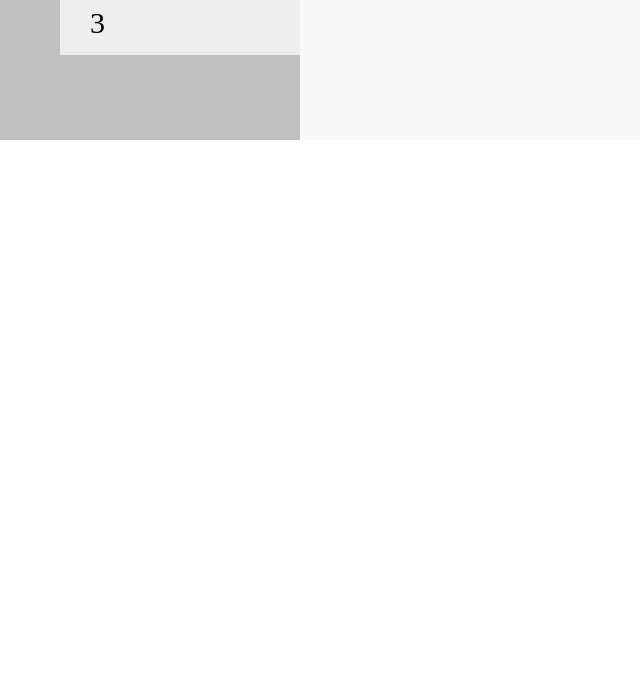
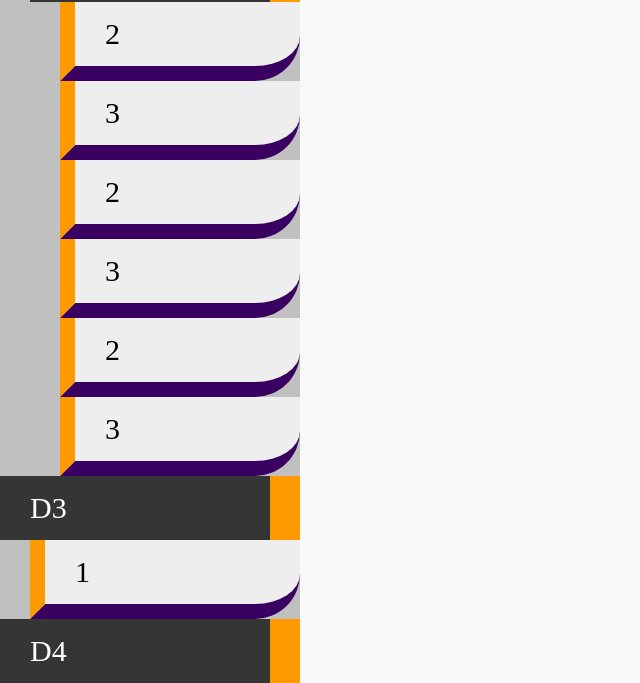
Before and after one commit to ChenMaJK/ChenmasTest, a React app in the folder ChenMasHome/: page / in a window 1280 px wide. Shown: the part 660-1343 px from the top of the page, without its empty margins (0-640 px from the left). Before the commit the page ends 800 px from the top, so only its background shows below. Built offline with nearby package versions, Linux system fonts and the light colour scheme.

Commit message:
+下拉框动画 +Button样式

```diff
--- a/ChenMasHome/src/index.js
+++ b/ChenMasHome/src/index.js
@@ -13,19 +13,27 @@ render(
         </Header>
         <Content>
             <Left className={css.left}>
-                <Dorpdown>
+                <Dorpdown faceStr="D1">
                     <Button>1</Button>
                     <Button>2</Button>
                     <Button>3</Button>
                 </Dorpdown>
-                <Dorpdown>
+                <Dorpdown faceStr="D2">
                     <Button>2</Button>
                     <Button>3sss</Button>
-                    <Dorpdown>
+                    <Dorpdown faceStr="D21">
+                        <Button>2</Button>
+                        <Button>3</Button>
+                        <Button>2</Button>
+                        <Button>3</Button>
                         <Button>2</Button>
                         <Button>3</Button>
                     </Dorpdown>
                 </Dorpdown>
+                <Dorpdown faceStr="D3">
+                    <Button>1</Button>
+                </Dorpdown>
+                <Dorpdown faceStr="D4"/>
             </Left>
             <Right className={css.right}>
             </Right>
--- a/ChenMasHome/src/modules/pinion/dorpdown/dropdown.css
+++ b/ChenMasHome/src/modules/pinion/dorpdown/dropdown.css
@@ -1,37 +1,41 @@
+/* dropDown */
 .face{
     box-sizing: border-box;
     background: #353535;
     color:white;
     padding: 0.5rem 1rem;
     user-select: none;
+
     border-right: 1rem solid rgb(255, 153, 0);
 }
 .face:hover{
     background: #8997ff;
-    border-right-color:  rgb(255, 104, 34);
+    border-right-color:  rgb(0, 138, 80);
 }
+
 .down{
     padding-left:1rem;
+    overflow:hidden;
+    visibility: visible;
+    transition: all 0.3s ease;
 }
 .hidden{
-    display: none;
-    animation:hidden 5s infinite;
+    /* opacity: 0; */
+    visibility: hidden;
 }
 .show{
-    display: block;
-}
-@keyframes hidden
-{
-from {display:block;}
-to {display:none;}
+    /* opacity: 1; */
+    visibility: visible;
 }
 
-
+/* button */
 .button{
+    box-sizing: border-box;
+    border-left:  0.5rem solid rgb(255, 153, 0);
+    border-radius: 0 0 1.5rem 0 ;
+    border-bottom:  0.5rem solid rgb(58, 0, 97);
     padding: 0.5rem 1rem;
     background: #eeeeee;
-    /* -moz-user-select: none;
-    -webkit-user-select: none; */
     user-select: none;
 }
 .button:hover{
--- a/ChenMasHome/src/modules/pinion/dorpdown/dropdown.js
+++ b/ChenMasHome/src/modules/pinion/dorpdown/dropdown.js
@@ -5,36 +5,48 @@ import css from './dropdown.css';
 
 export default class Dropdown extends Component
 {
-    clickNum = 1;
+    downHeight = 0;
     state={
-        display:"block"
+        display:css.show,
+        downHeight:"auto"
     }
+
     constructor(props){
         super(props);
     }
+    componentDidMount(){
+        this.downHeight = this.refs.down.offsetHeight;
+        this.setState({downHeight : this.downHeight})
+    }
     handleDisplay = (e)=>{
         e.preventDefault();
-        if(this.clickNum++%2){
+        if(this.state.display==css.show){
             this.setState({
-                display:"none"
+                display:css.hidden,
+                downHeight:0
             })
         }else{
             this.setState({
-                display:"block"
+                display:css.show,
+                downHeight:this.downHeight
             })
         }
     }
     render(){
         return(
-            <div className={css.dropdown}>
+            <div ref="dropdown" className={css.dropdown}>
                 <div
                     className={css.face}
                     onClick={this.handleDisplay}
                     onSelectstart={()=>{return false}}
                 >
-                    dropdown
+                    {this.props.faceStr==undefined?"DorpDown":this.props.faceStr}
                 </div>
-                <div className={css.down} style={{display:this.state.display}}>
+                <div
+                    ref = "down"
+                    className={css.down+" "+this.state.display}
+                    style={{maxHeight:this.state.downHeight}}
+                >
                     {this.props.children}
                 </div>
             </div>
```
